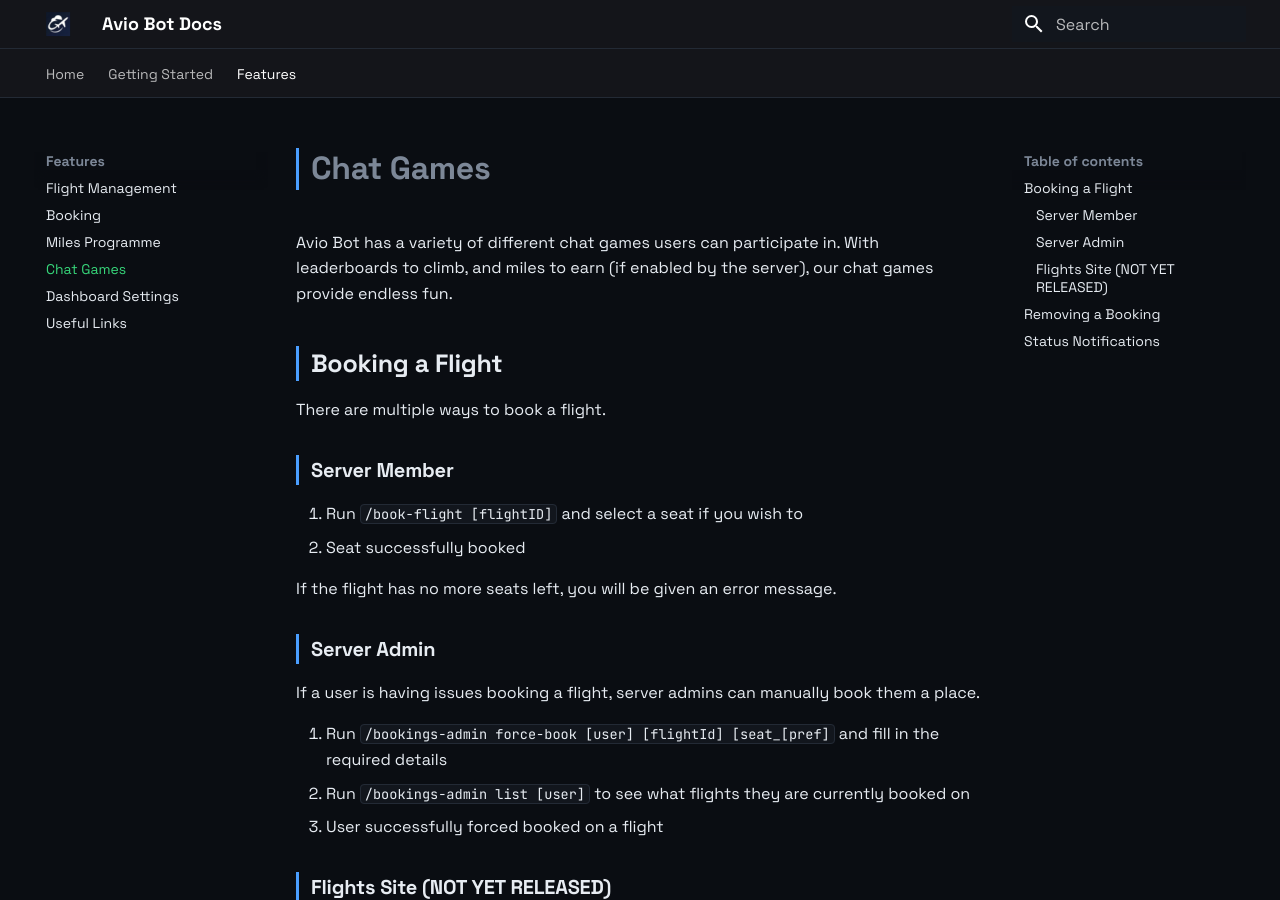
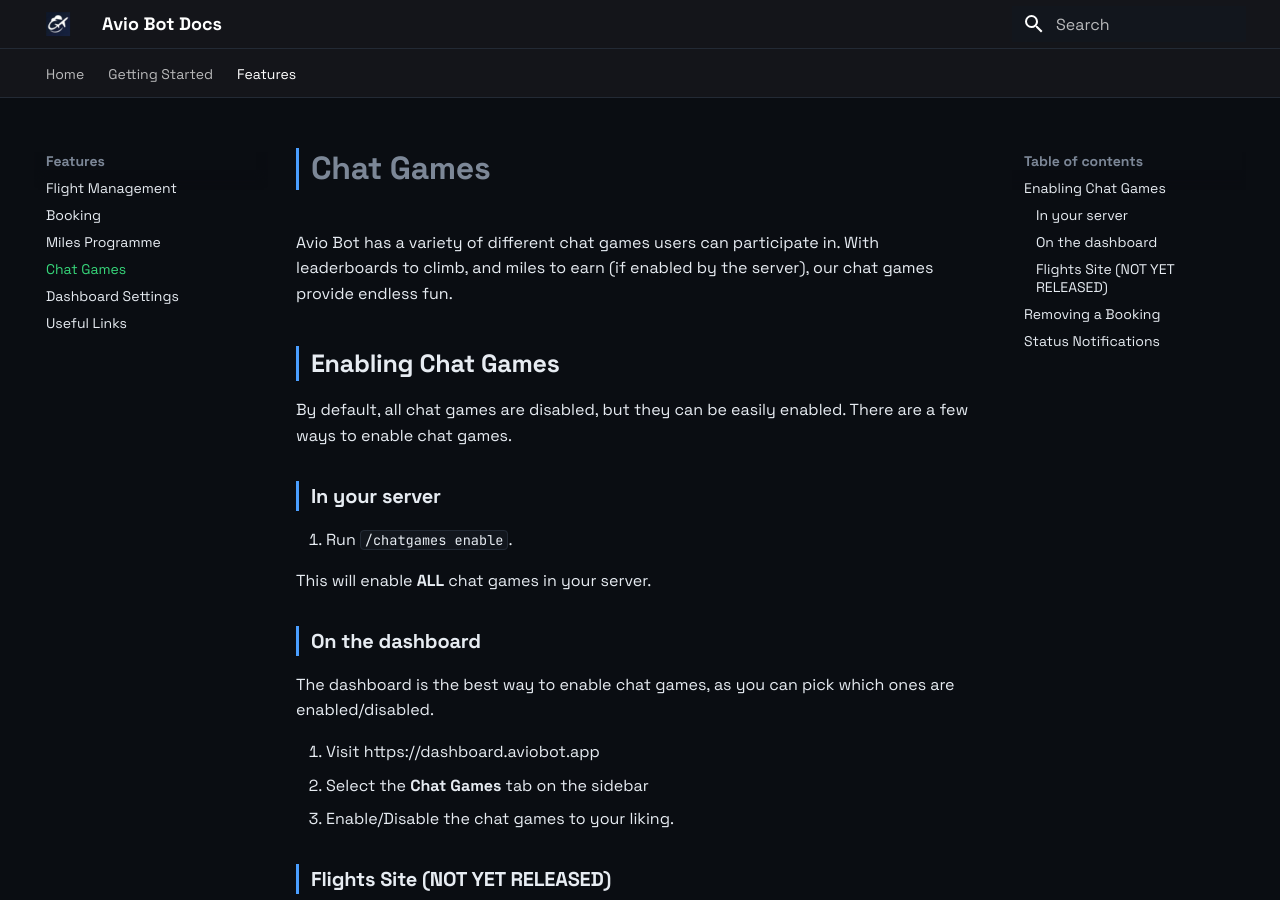
Before and after one commit to fudgemss/avio-wiki, an MkDocs documentation site: the page built from docs/features/chatgames.md, in a window 1280 px wide and 900 px high. Built offline with MkDocs 1.6.1 and Material for MkDocs 9.7.7, drawn with Linux system fonts in a browser that asks for light colours.

Commit message:
Update chatgames.md

```diff
--- a/docs/features/chatgames.md
+++ b/docs/features/chatgames.md
@@ -2,21 +2,21 @@
 
 Avio Bot has a variety of different chat games users can participate in. With leaderboards to climb, and miles to earn (if enabled by the server), our chat games provide endless fun.
 
-## Booking a Flight
-There are multiple ways to book a flight.
+## Enabling Chat Games
+By default, all chat games are disabled, but they can be easily enabled.
+There are a few ways to enable chat games.
 
-### Server Member
-1. Run `/book-flight [flightID]` and select a seat if you wish to
-2. Seat successfully booked
+### In your server
+1. Run `/chatgames enable`.
 
-If the flight has no more seats left, you will be given an error message.
+This will enable **ALL** chat games in your server.
 
-### Server Admin
-If a user is having issues booking a flight, server admins can manually book them a place.
+### On the dashboard
+The dashboard is the best way to enable chat games, as you can pick which ones are enabled/disabled.
 
-1. Run `/bookings-admin force-book [user] [flightId] [seat_[pref]` and fill in the required details
-2. Run `/bookings-admin list [user]` to see what flights they are currently booked on
-3. User successfully forced booked on a flight
+1. Visit https://dashboard.aviobot.app
+2. Select the **Chat Games** tab on the sidebar
+3. Enable/Disable the chat games to your liking.
 
 ### Flights Site (NOT YET RELEASED)
 Avio also has a web-based booking system which allows users to have a more realistic booking experience.
```
